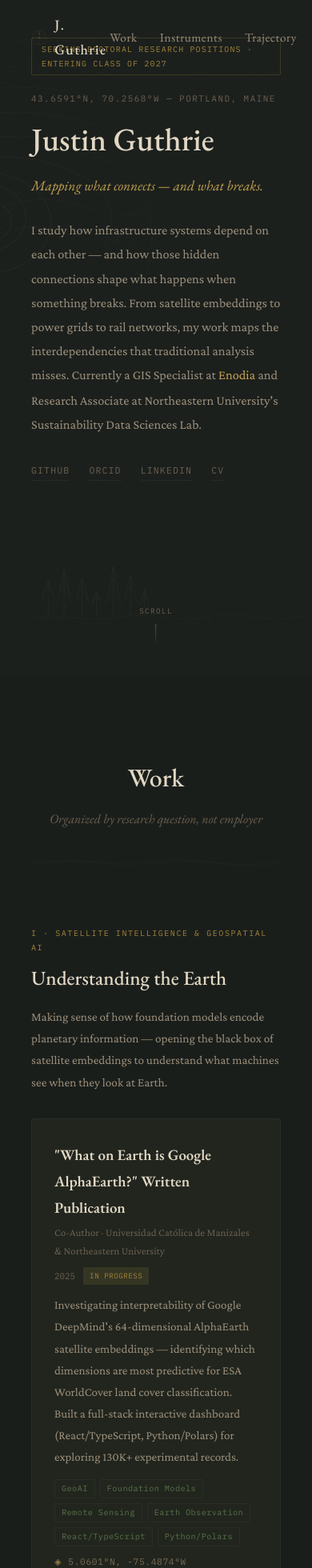
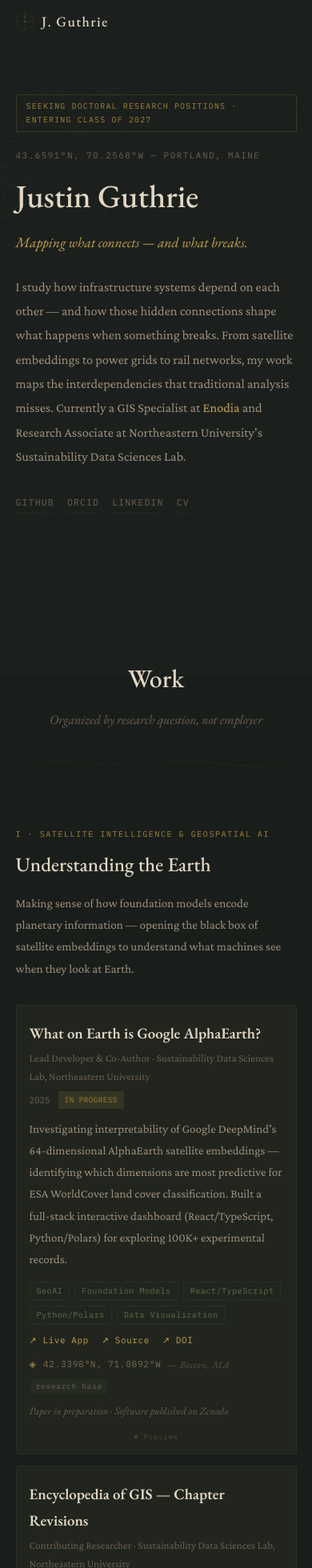
Before and after one commit to justing0909/geoportfolio, a Next.js app: page / in a window 390 px wide. Shown: the top 1960 px of the page at 80% size. Built offline with nearby package versions, Linux system fonts and the light colour scheme.

Commit message:
optimize fast origin transfer and mobile layour

```diff
--- a/app/components/GeoPortfolio.jsx
+++ b/app/components/GeoPortfolio.jsx
@@ -118,7 +118,7 @@ const CompassRose = ({ size = 32, style }) => (
 );
 
 const CoordLabel = ({ lat, lon, label, note }) => (
-  <div style={{
+  <div className="coord-label" style={{
     fontFamily: "'IBM Plex Mono', monospace",
     fontSize: "0.7rem",
     color: "#7a6b55",
@@ -197,25 +197,15 @@ const researchThemes = [
     description: "Making sense of how foundation models encode planetary information — opening the black box of satellite embeddings to understand what machines see when they look at Earth.",
     projects: [
       {
-        title: "\"What on Earth is Google AlphaEarth?\" Written Publication",
-        role: "Co-Author",
-        org: "Universidad Católica de Manizales & Northeastern University",
+        title: "What on Earth is Google AlphaEarth?",
+        role: "Lead Developer & Co-Author",
+        org: "Sustainability Data Sciences Lab, Northeastern University",
         year: "2025",
-        summary: "Investigating interpretability of Google DeepMind's 64-dimensional AlphaEarth satellite embeddings — identifying which dimensions are most predictive for ESA WorldCover land cover classification. Built a full-stack interactive dashboard (React/TypeScript, Python/Polars) for exploring 130K+ experimental records.",
-        tags: ["GeoAI", "Foundation Models", "Remote Sensing", "Earth Observation", "React/TypeScript", "Python/Polars"],
-        coord: { lat: "5.0601°N", lon: "-75.4874°W", label: "Manizales, Colombia", note: "partner institution" },
-        status: "Preprint in preparation · Targeted submission in March 2026",
-      },
-      {
-        title: "\"What on Earth is Google AlphaEarth?\" Interactive Dashboard",
-        role: "Lead Developer & Co-Author",
-        org: "Universidad Católica de Manizales & Northeastern University",
-        year: "2025",
-        summary: "Investigating interpretability of Google DeepMind's 64-dimensional AlphaEarth satellite embeddings — identifying which dimensions are most predictive for ESA WorldCover land cover classification. Built a full-stack interactive dashboard (React/TypeScript, Python/Polars) for exploring 130K+ experimental records.",
-        tags: ["GeoAI", "Foundation Models", "Remote Sensing", "Earth Observation", "React/TypeScript", "Python/Polars"],
+        summary: "Investigating interpretability of Google DeepMind's 64-dimensional AlphaEarth satellite embeddings — identifying which dimensions are most predictive for ESA WorldCover land cover classification. Built a full-stack interactive dashboard (React/TypeScript, Python/Polars) for exploring 100K+ experimental records.",
+        tags: ["GeoAI", "Foundation Models", "React/TypeScript", "Python/Polars", "Data Visualization"],
         links: { live: "https://alpha-earth-viz.vercel.app", doi: "https://doi.org/10.5281/zenodo.17728053", github: "https://github.com/justing0909/AlphaEarth_Viz" },
-        coord: { lat: "5.0601°N", lon: "-75.4874°W", label: "Manizales, Colombia", note: "partner institution" },
-        status: "Software published on Zenodo",
+        coord: { lat: "42.3398°N", lon: "71.0892°W", label: "Boston, MA", note: "research base" },
+        status: "Paper in preparation · Software published on Zenodo",
         preview: { type: "embed", hint: "Interactive dashboard" },
       },
       {
@@ -247,7 +237,7 @@ const researchThemes = [
         summary: "Animated simulations in ArcGIS Online demonstrating how hurricane scenarios propagate through coupled power and water networks. Identified single-point-of-failure chokepoints where one circuit loss cascades into water supply disruption, school power outage, and residential service loss. Completed NSF I-Corps Spark Program; conducted customer discovery with Maine municipalities.",
         tags: ["ArcGIS Online", "Network Analysis", "Cascading Failures", "Customer Discovery", "NSF I-Corps"],
         links: {},
-        coord: { lat: "43.6614°N", lon: "70.2580°W", label: "Portland, ME", note: "incubator location" },
+        coord: { lat: "47.3566°N", lon: "68.3709°W", label: "Madawaska, ME", note: "case study subject" },
         status: "Active — proprietary methodology",
         preview: { type: "image", hint: "Animated simulation still" },
       },
@@ -259,7 +249,7 @@ const researchThemes = [
         summary: "Developed geodatabase of 300+ U.S. shipyards and repair facilities with 10+ analytical attributes per site. Built interactive ArcGIS Dashboard for internal stakeholder use; managed geospatial data sharing across 20+ users. Cleaned and visualized social capital investment data across U.S. metropolitan areas.",
         tags: ["ArcGIS Pro", "Geodatabase", "Dashboard Design", "Defense"],
         links: {},
-        coord: { lat: "42.3398°N", lon: "71.0892°W", label: "Boston, MA", note: "institution location" },
+        coord: { lat: "43.0803°N", lon: "70.7394°W", label: "Portsmouth Naval Shipyard, ME/NH", note: "regional context" },
         status: "Active",
         preview: null,
       },
@@ -271,7 +261,7 @@ const researchThemes = [
         summary: "Modeling betweenness-centrality on the Amtrak network as a subgraph of U.S. freight rail to optimize service extensions under budget constraints — maximizing both population served and resilience to weather extremes. Contributed data engineering, initial GIS visualization, and network condensation.",
         tags: ["Network Science", "Betweenness Centrality", "Transportation", "Python", "GIS"],
         links: {},
-        coord: { lat: "38.8951°N", lon: "77.0364°W", label: "Washington, D.C.", note: "initial AGU presentation location" },
+        coord: { lat: "38.8951°N", lon: "77.0364°W", label: "Washington, D.C.", note: "Amtrak network hub" },
         status: "Research ongoing",
         preview: { type: "image", hint: "Network visualization" },
       },
@@ -313,8 +303,8 @@ const researchThemes = [
         role: "Undergraduate Research Assistant",
         org: "Global Resilience Institute, Northeastern University",
         year: "2025",
-        summary: "Collected baseline resilience indicators (transportation, public safety, urbanism) for three communities in St. Thomas, USVI using the I-RES methodology. Created animated population migration timeline from U.S. Census data. Developed StoryMaps for Caribbean infrastructure challenges in Coulibistrie, Dominica, and Crab Hill, Barbados. Assisted planning collaborative sessions integrating local stakeholder input into resilience assessments.",
-        tags: ["StoryMaps", "Census Data", "Community Engagement", "I-RES", "Social Capital", "Community Resilience", "Social Resilience"],
+        summary: "Collected baseline resilience indicators (transportation, public safety, urbanism) for three communities in St. Thomas, USVI using the I-RES methodology. Created animated population migration timeline from U.S. Census data. Developed StoryMaps for Caribbean infrastructure challenges. Assisted planning collaborative sessions integrating local stakeholder input into resilience assessments.",
+        tags: ["StoryMaps", "Census Data", "Community Engagement", "I-RES"],
         links: {},
         coord: { lat: "18.3358°N", lon: "64.9307°W", label: "St. Thomas, USVI", note: "field site" },
         status: "Completed",
@@ -358,7 +348,16 @@ export default function GeoPortfolio() {
 
   useEffect(() => {
     const timer = setTimeout(() => setLoaded(true), 100);
-    const handleScroll = () => setScrollY(window.scrollY);
+    let ticking = false;
+    const handleScroll = () => {
+      if (!ticking) {
+        requestAnimationFrame(() => {
+          setScrollY(window.scrollY);
+          ticking = false;
+        });
+        ticking = true;
+      }
+    };
     window.addEventListener("scroll", handleScroll, { passive: true });
     return () => { clearTimeout(timer); window.removeEventListener("scroll", handleScroll); };
   }, []);
@@ -594,12 +593,63 @@ export default function GeoPortfolio() {
           color: var(--accent-amber);
           border-bottom-color: var(--accent-amber);
         }
+
+        /* ── Responsive: Tablet (768px and below) ─── */
+        @media (max-width: 768px) {
+          .nav-links { gap: 16px !important; }
+          .nav-link { font-size: 0.85rem; }
+          .hero-section { padding: 0 6vw !important; }
+          .hero-inner { flex-direction: column !important; }
+          .hero-text { max-width: 100% !important; flex: 1 1 100% !important; }
+          .hero-landscape { display: none !important; }
+          .section-padding { padding-left: 6vw !important; padding-right: 6vw !important; }
+          .project-card { padding: 22px 20px 18px !important; }
+          .footer-grid {
+            flex-direction: column !important;
+            gap: 40px !important;
+          }
+          .footer-contact {
+            text-align: left !important;
+            align-items: flex-start !important;
+          }
+          .footer-contact > div {
+            align-items: flex-start !important;
+          }
+          .card-header {
+            flex-direction: column !important;
+            align-items: flex-start !important;
+            gap: 6px !important;
+          }
+          .card-meta {
+            align-self: flex-start !important;
+          }
+        }
+
+        /* ── Responsive: Mobile (480px and below) ─── */
+        @media (max-width: 480px) {
+          .nav-bar { padding: 12px 20px !important; }
+          .nav-links { display: none !important; }
+          .hero-section {
+            padding: 0 5vw !important;
+            min-height: 90vh !important;
+          }
+          .section-padding {
+            padding-left: 5vw !important;
+            padding-right: 5vw !important;
+            padding-top: 60px !important;
+            padding-bottom: 60px !important;
+          }
+          .project-card { padding: 18px 16px 14px !important; }
+          .hero-links { gap: 16px !important; }
+          .scroll-indicator { display: none !important; }
+          .coord-label { flex-wrap: wrap; }
+        }
       `}</style>
 
       <div className="grain-overlay" />
 
       {/* ── Navigation ─────────────────────────────────── */}
-      <nav style={{
+      <nav className="nav-bar" style={{
         position: "fixed", top: 0, left: 0, right: 0, zIndex: 100,
         padding: "16px 40px",
         display: "flex", justifyContent: "space-between", alignItems: "center",
@@ -620,7 +670,7 @@ export default function GeoPortfolio() {
             J. Guthrie
           </span>
         </div>
-        <div style={{ display: "flex", gap: 28 }}>
+        <div className="nav-links" style={{ display: "flex", gap: 28 }}>
           {[
             { label: "Work", id: "work" },
             { label: "Instruments", id: "instruments" },
@@ -639,19 +689,19 @@ export default function GeoPortfolio() {
       </nav>
 
       {/* ── Hero ─────────────────────────────────────────── */}
-      <header style={{
+      <header className="hero-section" style={{
         minHeight: "100vh", display: "flex", flexDirection: "column",
         justifyContent: "center", padding: "0 10vw",
         position: "relative", overflow: "hidden",
       }}>
         <ContourBackground />
-        <div style={{
+        <div className="hero-inner" style={{
           position: "relative", zIndex: 1,
           display: "flex", justifyContent: "space-between", alignItems: "center",
           gap: 40, flexWrap: "wrap",
         }}>
           {/* Left: text content */}
-          <div style={{ maxWidth: 600, flex: "1 1 400px" }}>
+          <div className="hero-text" style={{ maxWidth: 600, flex: "1 1 400px" }}>
             {/* PhD banner */}
             <div className={loaded ? "fade-up" : ""} style={{
               fontFamily: "'IBM Plex Mono', monospace", fontSize: "0.62rem",
@@ -700,14 +750,14 @@ export default function GeoPortfolio() {
               Research Associate at Northeastern University's Sustainability Data Sciences Lab.
             </p>
 
-            <div className={loaded ? "fade-up delay-5" : ""} style={{
+            <div className={`hero-links ${loaded ? "fade-up delay-5" : ""}`} style={{
               display: "flex", gap: 24, marginTop: 32, flexWrap: "wrap",
             }}>
               {[
                 { label: "GitHub", href: "https://github.com/justing0909" },
                 { label: "ORCID", href: "https://orcid.org/0009-0009-9133-6135" },
                 { label: "LinkedIn", href: "https://linkedin.com/in/justinmguthrie" },
-                { label: "CV", href: "/Justin_Guthrie_CV.pdf" },
+                { label: "CV", href: "#" },
               ].map(link => (
                 <a key={link.label} href={link.href} target="_blank" rel="noopener" className="hero-ext-link">
                   {link.label}
@@ -717,7 +767,7 @@ export default function GeoPortfolio() {
           </div>
 
           {/* Right: hand-sketched Maine landscape */}
-          <div className={loaded ? "fade-in delay-5" : ""} style={{
+          <div className={`hero-landscape ${loaded ? "fade-in delay-5" : ""}`} style={{
             flex: "0 1 480px", display: "flex", justifyContent: "center",
             alignItems: "center", minWidth: 340,
           }}>
@@ -726,7 +776,7 @@ export default function GeoPortfolio() {
         </div>
 
         {/* Scroll indicator */}
-        <div className={loaded ? "fade-in delay-6" : ""} style={{
+        <div className={`scroll-indicator ${loaded ? "fade-in delay-6" : ""}`} style={{
           position: "absolute", bottom: 36, left: "50%", transform: "translateX(-50%)",
           display: "flex", flexDirection: "column", alignItems: "center", gap: 8,
         }}>
@@ -743,7 +793,7 @@ export default function GeoPortfolio() {
       </header>
 
       {/* ── Work Section ─────────────────────────────────── */}
-      <section id="work" style={{ padding: "100px 10vw", position: "relative", zIndex: 1 }}>
+      <section id="work" className="section-padding" style={{ padding: "100px 10vw", position: "relative", zIndex: 1 }}>
         <div style={{ textAlign: "center", marginBottom: 60 }}>
           <h2 style={{
             fontFamily: "'EB Garamond', serif", fontSize: "2rem", fontWeight: 500,
@@ -792,7 +842,7 @@ export default function GeoPortfolio() {
                   onClick={() => project.preview && setExpandedCard(isExpanded ? null : cardKey)}
                   style={{ cursor: project.preview ? "pointer" : "default" }}
                 >
-                  <div style={{
+                  <div className="card-header" style={{
                     display: "flex", justifyContent: "space-between", alignItems: "flex-start",
                     flexWrap: "wrap", gap: 8, marginBottom: 12,
                   }}>
@@ -807,7 +857,7 @@ export default function GeoPortfolio() {
                         {project.role} · {project.org}
                       </div>
                     </div>
-                    <div style={{ display: "flex", alignItems: "center", gap: 10 }}>
+                    <div className="card-meta" style={{ display: "flex", alignItems: "center", gap: 10 }}>
                       <span style={{
                         fontFamily: "'IBM Plex Mono', monospace", fontSize: "0.68rem",
                         color: "var(--text-dim)",
@@ -843,7 +893,7 @@ export default function GeoPortfolio() {
                     ))}
                   </div>
 
-                  {Object.keys(project.links || {}).length > 0 && (
+                  {Object.keys(project.links).length > 0 && (
                     <div style={{ display: "flex", gap: 16, marginBottom: 6 }}
                       onClick={e => e.stopPropagation()}
                     >
@@ -919,6 +969,7 @@ export default function GeoPortfolio() {
                             <iframe
                               src={project.links.live}
                               title={project.title}
+                              loading="lazy"
                               style={{
                                 width: "100%", height: 360, border: "none",
                                 borderRadius: 2, display: "block",
@@ -1017,7 +1068,7 @@ export default function GeoPortfolio() {
       </section>
 
       {/* ── Instruments Section ────────────────────────────── */}
-      <section id="instruments" style={{
+      <section id="instruments" className="section-padding" style={{
         padding: "80px 10vw", position: "relative", zIndex: 1,
         borderTop: "1px solid var(--border-subtle)",
       }}>
@@ -1071,7 +1122,7 @@ export default function GeoPortfolio() {
       </section>
 
       {/* ── Trajectory Section ─────────────────────────────── */}
-      <section id="trajectory" style={{
+      <section id="trajectory" className="section-padding" style={{
         padding: "80px 10vw", position: "relative", zIndex: 1,
         borderTop: "1px solid var(--border-subtle)",
       }}>
@@ -1123,11 +1174,11 @@ export default function GeoPortfolio() {
       </section>
 
       {/* ── About / Footer ─────────────────────────────────── */}
-      <footer id="about" style={{
+      <footer id="about" className="section-padding" style={{
         padding: "80px 10vw 60px", position: "relative", zIndex: 1,
         borderTop: "1px solid var(--border-subtle)",
       }}>
-        <div style={{
+        <div className="footer-grid" style={{
           display: "flex", justifyContent: "space-between",
           gap: 80, flexWrap: "wrap",
         }}>
@@ -1150,7 +1201,7 @@ export default function GeoPortfolio() {
           </div>
 
           {/* Contact - right aligned */}
-          <div style={{ flex: "0 0 auto", textAlign: "right" }}>
+          <div className="footer-contact" style={{ flex: "0 0 auto", textAlign: "right" }}>
             <h2 style={{
               fontFamily: "'EB Garamond', serif", fontSize: "1.4rem", fontWeight: 500,
               color: "var(--text-parchment)", marginBottom: 16,
```
Also changed, not shown: app/layout.js (+31 -2 lines), next.config.js (added, +36 -0 lines), next.config.mjs (deleted, +0 -7 lines).
